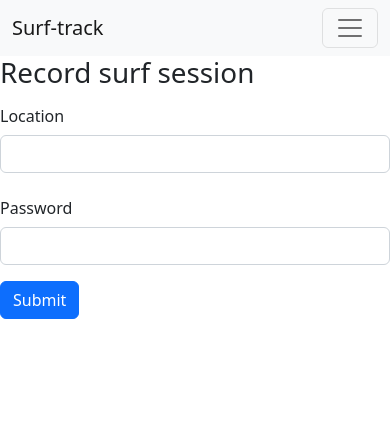
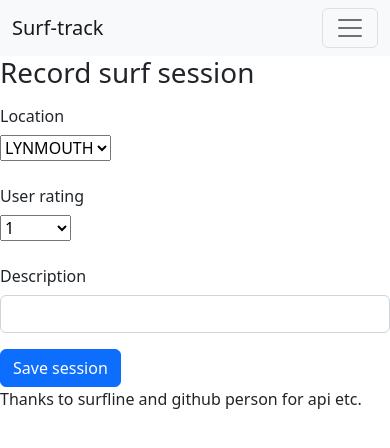
Before and after one commit to lwooly/cs50x-final-project, a Flask app: page / in a window 390 px wide. Shown: the top 448 px of the page. Run offline with Flask 2, Linux system fonts and the light colour scheme; some libraries are stand-ins or nearby versions.

Commit message:
change file structure

```diff
--- /dev/null
+++ b/app.py
@@ -0,0 +1,128 @@
+#main code for surftrack web app
+
+#import required packages
+
+from cs50 import SQL
+from flask import Flask, redirect, render_template, request
+from datetime import datetime
+from helpers import lookup_forecast, apology
+
+app = Flask(__name__)
+
+
+# configure SQL database to store data
+db = SQL("sqlite:///surftrack.db")
+
+#initial version - assume only one user - add login feature if time capacity
+
+# define index route
+@app.route("/", methods=['GET','POST'])
+def index():
+    # user route via GET - present form to record session
+    if request.method == 'GET':
+
+        #set user rating options
+        ratings = [1, 2, 3, 4, 5]
+
+        #get saved spots
+        locations = []
+        location_data = db.execute("SELECT nickname FROM surf_spots;")
+        for location in location_data:
+            locations.append(location['nickname'])
+
+        return render_template("index.html",locations=locations, ratings=ratings)
+
+    # user route via POST
+    else:
+        #get user form input
+        location = request.form.get('location').upper()
+        user_rating = request.form.get('user_rating')
+        user_text = request.form.get('user_text')
+
+        #query db surf_spots for surfline reference
+        surfline_spot_ref = db.execute("SELECT surfline_spot_id FROM surf_spots WHERE nickname = ?", location)
+
+        # call lookup function
+        session_data = lookup_forecast(surfline_spot_ref)
+
+        #query db surf_spots for surf_spots(spot_id)
+        session_spot_id = db.execute("SELECT spot_id FROM surf_spots WHERE nickname = ?", location)
+
+        #get current time
+        session_time = datetime.now()
+
+        #remember surf session data in db
+        values = (
+        session_time,
+        session_spot_id,
+        session_data['surf_max'],
+        session_data['surf_min'],
+        session_data['surf_humanRelation'],
+        session_data['primary_swell_height'],
+        session_data['primary_swell_period'],
+        session_data['primary_swell_direction'],
+        session_data['wind_speed'],
+        session_data['wind_direction'],
+        session_data['wind_direction_type'],
+        session_data['wind_gust'],
+        session_data['tide_height'],
+        user_rating,
+        user_text
+        )
+
+
+        db.execute("""INSERT INTO sessions (
+                    datetime
+                    spot_id,
+                    surf_max,
+                    surf_min,
+                    surf_humanRelation,
+                    primary_swell_height,
+                    primary_swell_period,
+                    primary_swell_direction,
+                    wind_speed,
+                    wind_direction,
+                    wind_direction_type,
+                    wind_gust,
+                    tide_height,
+                    user_rating,
+                    user_text
+                )
+                VALUES (?, ?, ?, ?, ?, ?, ?, ?, ?, ?, ?, ?, ?, ?, ?)""", values)
+
+        return redirect('/')
+
+
+
+
+@app.route("/add_surf_spot", methods=['GET', 'POST'])
+def add_surf_spot():
+    # access route via GET
+    if request.method == 'GET':
+        return render_template("add_surf_spot.html")
+    #access route via POST
+    else:
+        #get spot values from user form
+        nickname = request.form.get('spot_nickname').upper()
+        surfline_spot_id = request.form.get('surfline_spot_reference')
+
+        #validate input
+        if not nickname:
+            return apology('Enter a spot name')
+
+        # check nickname isn't in db already
+        #get saved spots
+        location_data = db.execute("SELECT nickname FROM surf_spots;")
+        for location in location_data:
+            if nickname == location['nickname']:
+                return apology('Nickname already assigned')
+
+
+        # call lookup_forecast and check valid.
+        if lookup_forecast(surfline_spot_id) == None:
+            return apology('Surfline spotId not valid')
+
+        #remember user input
+        db.execute("INSERT INTO surf_spots (nickname, surfline_spot_id) VALUES (?, ?)", nickname, surfline_spot_id)
+
+        return redirect("/")
--- a/surf/plan.txt
+++ b/plan.txt
@@ -35,7 +35,7 @@ User login - allows for multiple people to use site
 
 SQL database
 
-users - later
+users - add registration and login functionality last.
 userid
 username
 password hash
--- a/surf/app.py
+++ /dev/null
@@ -1,50 +0,0 @@
-#main code for surftrack web app
-
-#import required packages
-
-from cs50 import SQL
-from flask import Flask, redirect, render_template, request
-from datetime import datetime
-from helpers import lookup_forecast
-
-app = Flask(__name__)
-
-
-# configure SQL database to store data
-db = SQL("sqlite:///surftrack.db")
-
-#initial version - assume only one user - add login feature if time capacity
-
-# define index route
-@app.route("/", methods=['GET','POST'])
-def index():
-    # user route via GET - present form to choose surf spot
-    if request.method == 'GET':
-    # present form for record session
-    # spot drop down from previous recorded
-    # user comments
-    # user rating 1 -5
-        return render_template("index.html")
-
-    # user route via POST
-
-    #add data to sql using lookup etc.
-
-
-@app.route("/add_surf_spot", methods=['GET', 'POST'])
-def add_surf_spot():
-    # access route via GET
-    if request.method == 'GET':
-        return render_template("add_surf_spot.html")
-    #access route via POST
-    else:
-        #get spot values from user form
-        nickname = request.form.get('spot_nickname')
-        surfline_spot_id = request.form.get('surfline_spot_reference')
-
-        # validate input? call lookup_forecast and check valid.
-
-        #remember user input
-        db.execute("INSERT INTO surf_spots (nickname, surfline_spot_id) VALUES (?, ?)", nickname, surfline_spot_id)
-
-        return redirect("/")
--- a/surf/templates/index.html
+++ /dev/null
@@ -1,26 +0,0 @@
-{% extends "layout.html" %}
-
-{% block title %}
-Record
-{% endblock %}
-
-{% block body %}
-   <h1> Record surf session </h1>
-  <form>
-    <div class="row mb-3">
-      <label for="inputEmail3" class="col-sm-2 col-form-label">Location</label>
-      <div class="col-sm-10">
-        <input type="text" class="form-control" id="inputlocation">
-      </div>
-    </div>
-    <div class="row mb-3">
-      <label for="inputPassword1" class="col-sm-2 col-form-label">Password</label>
-      <div class="col-sm-10">
-        <input type="password" class="form-control" id="inputPassword3">
-      </div>
-    </div>
-    <button type="submit" class="btn btn-primary">Submit</button>
-  </form>
-
-
-{% endblock %}
--- /dev/null
+++ b/templates/index.html
@@ -0,0 +1,43 @@
+{% extends "layout.html" %}
+
+{% block title %}
+Record
+{% endblock %}
+
+{% block body %}
+   <h1> Record surf session </h1>
+  <form action="/" method='post'>
+    <!-- Location select menu-->
+    <div class="row mb-3">
+      <label for="location" class="col-sm-2 col-form-label">Location</label>
+      <div class="col-sm-10">
+        <select name="location" id="location">
+          <option disabled value="Location">Location</option>
+          {% for location in locations %}
+          <option value="{{ location }}">{{ location }}</option>
+          {% endfor %}
+        </select>
+      </div>
+    </div>
+    <!-- Rating select menu - keep inputs on server to prevent user changing-->
+    <div class="row mb-3">
+      <label for="User_rating" class="col-sm-2 col-form-label">User rating</label>
+      <div class="col-sm-10">
+        <select name="user_rating" id="user_rating">
+          <option disabled value="user_rating">Rating</option>
+          {% for rating in ratings %}
+          <option value="{{ rating }}">{{ rating }}</option>
+          {% endfor %}
+        </select>
+      </div>
+    </div>
+    <!-- user text input-->
+    <div class="row mb-3">
+      <label for="user_text" class="col-sm-2 col-form-label">Description</label>
+      <div class="col-sm-10">
+        <input type="text" class="form-control" id="user_text">
+      </div>
+    </div>
+    <button type="submit" class="btn btn-primary">Save session</button>
+  </form>
+{% endblock %}
--- a/surf/templates/layout.html
+++ b/templates/layout.html
@@ -9,7 +9,7 @@
   <body>
     <nav class="navbar navbar-expand-lg bg-light">
         <div class="container-fluid">
-          <a class="navbar-brand" href="/index">Surf-track</a>
+          <a class="navbar-brand" href="/">Surf-track</a>
           <button class="navbar-toggler" type="button" data-bs-toggle="collapse" data-bs-target="#navbarNavAltMarkup" aria-controls="navbarNavAltMarkup" aria-expanded="false" aria-label="Toggle navigation">
             <span class="navbar-toggler-icon"></span>
           </button>
@@ -24,6 +24,8 @@
         </div>
       </nav>
     {% block body %} {% endblock %}
+
+    Thanks to surfline and github person for api etc.
     <script src="https://cdn.jsdelivr.net/npm/bootstrap@5.2.3/dist/js/bootstrap.bundle.min.js" integrity="sha384-kenU1KFdBIe4zVF0s0G1M5b4hcpxyD9F7jL+jjXkk+Q2h455rYXK/7HAuoJl+0I4" crossorigin="anonymous"></script>
   </body>
 </html>
```
Also changed, not shown: helpers.py (renamed from surf/helpers.py, +8 -0 lines), templates/add_surf_spot.html (renamed from surf/templates/add_surf_spot.html, +2 -5 lines), templates/apology.html (added, +9 -0 lines), surf/surftrack.db (deleted), surftrack.db (added), templates/login.html (renamed from surf/templates/login.html).
